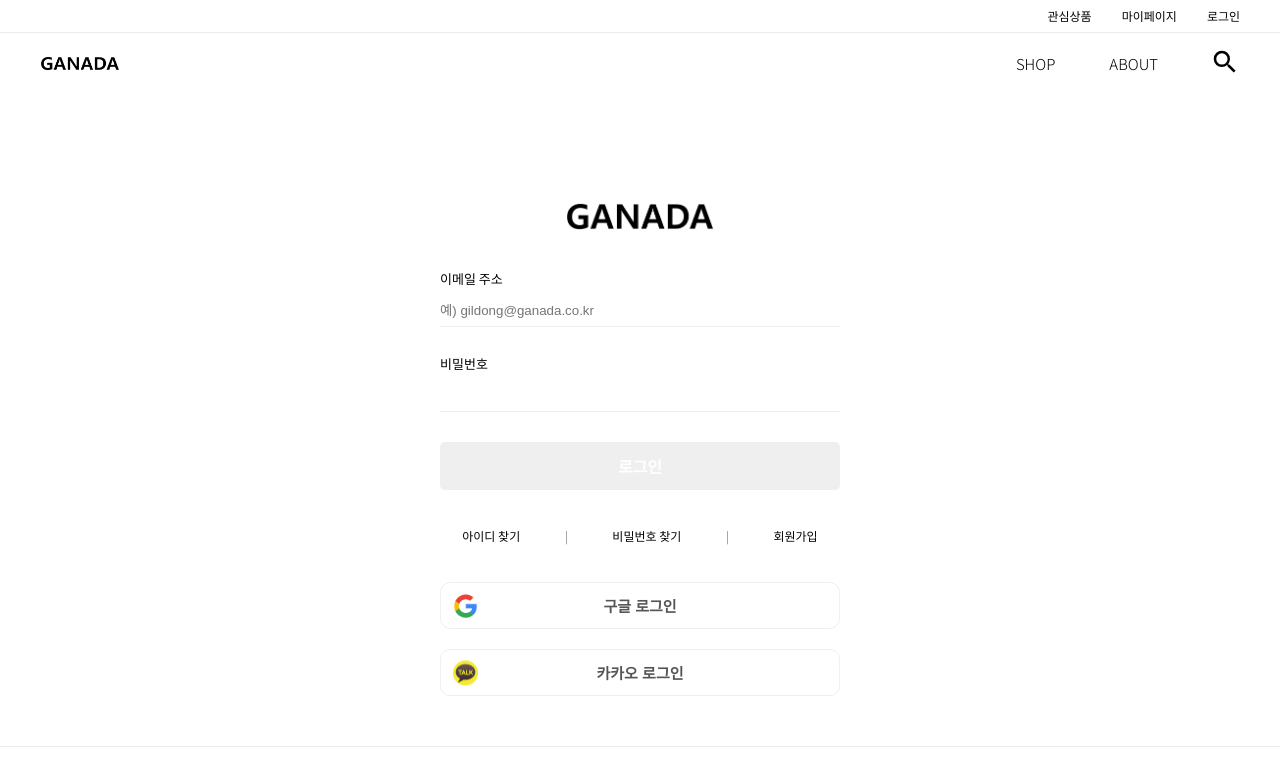
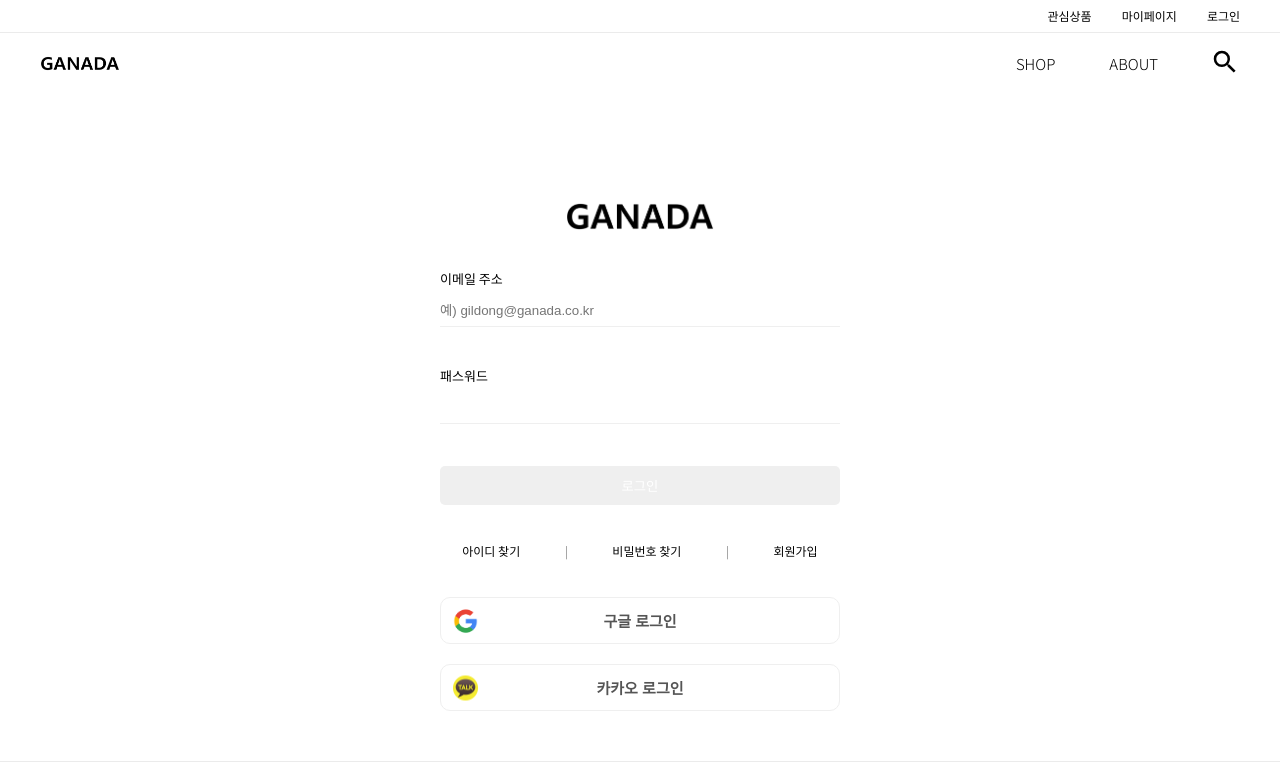
Before and after one commit to GANADA-FAMILY/GANADA-MARKET, a React (Create React App) app in the folder FE/: page /login in a window 1280 px wide. Shown: the top 783 px of the page. Built offline with nearby package versions, Linux system fonts and the light colour scheme; no server answers.

Commit message:
feat : 로그인 UI, 유효성 검사

```diff
--- /dev/null
+++ b/FE/src/components/atoms/changgun/LoginButton.tsx
@@ -0,0 +1,30 @@
+import styled, { css } from 'styled-components';
+
+interface LoginButtonProps {
+  children: React.ReactNode;
+  isActive?: boolean;
+  onClick?: React.MouseEventHandler<HTMLButtonElement>;
+}
+
+LoginButton.defaultProps = {
+  isActive: false,
+  onClick: () => null,
+};
+
+const StyledButton = styled.button<LoginButtonProps>`
+  border: none;
+  border-radius: 0.5rem;
+  color: #fff;
+  background-color: ${(p) => (p.isActive ? 'black' : '#efefef')};
+  padding: 1rem;
+`;
+
+function LoginButton({ isActive, children, onClick }: LoginButtonProps) {
+  return (
+    <StyledButton disabled={!isActive} onClick={onClick} isActive={isActive}>
+      {children}
+    </StyledButton>
+  );
+}
+
+export { LoginButton };
--- a/FE/src/components/atoms/changgun/index.ts
+++ b/FE/src/components/atoms/changgun/index.ts
@@ -7,3 +7,4 @@ export * from './CategoryItem';
 export * from './Button';
 export * from './Input';
 export * from './Label';
+export * from './LoginButton';
--- a/FE/src/components/molecules/changgun/InputWithLabel.tsx
+++ b/FE/src/components/molecules/changgun/InputWithLabel.tsx
@@ -4,6 +4,9 @@ import { Input, Label } from 'components/atoms/changgun';
 interface InputWithLabelProps {
   labelName: string;
   placeholder?: string;
+  onChange?: (e: React.FormEvent<HTMLInputElement>) => void;
+  value: string;
+  type?: string;
 }
 
 const Wrapper = styled.div`
@@ -14,13 +17,25 @@ const Wrapper = styled.div`
 
 InputWithLabel.defaultProps = {
   placeholder: '',
+  type: 'text',
 };
 
-function InputWithLabel({ labelName, placeholder }: InputWithLabelProps) {
+function InputWithLabel({
+  labelName,
+  placeholder,
+  onChange,
+  value,
+  type,
+}: InputWithLabelProps) {
   return (
     <Wrapper>
       <Label>{labelName}</Label>
-      <Input placeholder={placeholder} />
+      <Input
+        type={type}
+        value={value}
+        onChange={onChange}
+        placeholder={placeholder}
+      />
     </Wrapper>
   );
 }
--- a/FE/src/components/organisms/changgun/LoginForm.tsx
+++ b/FE/src/components/organisms/changgun/LoginForm.tsx
@@ -1,3 +1,4 @@
+import { useState, useEffect } from 'react';
 import styled from 'styled-components';
 import { Logo, InputWithLabel } from 'components/molecules/changgun';
 import {
@@ -5,6 +6,7 @@ import {
   MenuLink,
   Text,
   FlexibleImage,
+  LoginButton,
 } from 'components/atoms/changgun';
 
 const Wrapper = styled.div`
@@ -21,7 +23,7 @@ const Header = styled.header`
 const FormGroup = styled.form`
   display: flex;
   flex-direction: column;
-  row-gap: 3rem;
+  row-gap: 2rem;
 `;
 
 const HelperMenu = styled.section`
@@ -55,26 +57,91 @@ const SocialIconBox = styled.div`
   height: 2.5rem;
 `;
 
+const InputAndError = styled.div`
+  display: flex;
+  flex-direction: column;
+  row-gap: 1rem;
+`;
+
 function LoginForm() {
+  const [emailValidity, setEmailValidity] = useState<boolean>(true);
+  const [passwordValidity, setPasswordValidity] = useState<boolean>(true);
+  const [formValidity, setFormValidity] = useState<boolean>(false);
+  const [emailValue, setEmailValue] = useState<string>('');
+  const [passwordValue, setPasswordValue] = useState<string>('');
+
+  useEffect(() => {
+    const timer = setTimeout(() => {
+      setEmailValidity(
+        emailValue.trim().includes('@') || emailValue.trim().length === 0,
+      );
+    }, 500);
+
+    return () => clearTimeout(timer);
+  }, [emailValue]);
+
+  useEffect(() => {
+    const timer = setTimeout(() => {
+      setPasswordValidity(
+        passwordValue.trim().length === 0 || passwordValue.trim().length > 7,
+      );
+    }, 500);
+
+    return () => clearTimeout(timer);
+  }, [passwordValue]);
+
+  useEffect(() => {
+    setFormValidity(
+      passwordValidity &&
+        emailValidity &&
+        emailValue.trim().length > 0 &&
+        passwordValue.trim().length > 0,
+    );
+  }, [passwordValidity, emailValidity]);
+
+  const emailChangeHandler = (e: React.FormEvent<HTMLInputElement>) => {
+    setEmailValue(e.currentTarget.value);
+  };
+
+  const passwordChangeHandler = (e: React.FormEvent<HTMLInputElement>) => {
+    setPasswordValue(e.currentTarget.value);
+  };
+
   return (
     <Wrapper>
       <Header>
         <Logo width="15rem" height="auto" />
       </Header>
       <FormGroup>
-        <InputWithLabel
-          labelName="이메일 주소"
-          placeholder="예) gildong@ganada.co.kr"
-        />
-        <InputWithLabel labelName="비밀번호" />
-        <Button
-          isActive={false}
-          padding="1.2rem"
-          additionalStyles="color: #fff; font-size: 1.6rem; font-weight: 600"
-          activeStyle="color: #fff; background-color: black"
-        >
-          로그인
-        </Button>
+        <InputAndError>
+          <InputWithLabel
+            onChange={emailChangeHandler}
+            labelName="이메일 주소"
+            placeholder="예) gildong@ganada.co.kr"
+            value={emailValue}
+          />
+          <Text
+            size="xsmall"
+            styles={emailValidity ? 'color: #fff' : 'color :red'}
+          >
+            이메일을 입력하세요
+          </Text>
+        </InputAndError>
+        <InputAndError>
+          <InputWithLabel
+            type="password"
+            onChange={passwordChangeHandler}
+            labelName="패스워드"
+            value={passwordValue}
+          />
+          <Text
+            size="xsmall"
+            styles={passwordValidity ? 'color: #fff' : 'color :red'}
+          >
+            패스워드를 입력하세요
+          </Text>
+        </InputAndError>
+        <LoginButton isActive={formValidity}>로그인</LoginButton>
       </FormGroup>
       <HelperMenu>
         <MenuLink to="/findid">아이디 찾기</MenuLink>
--- a/FE/src/pages/TestPage.tsx
+++ b/FE/src/pages/TestPage.tsx
@@ -1,7 +1,5 @@
-import { InputWithLabel } from 'components/molecules/changgun';
-
 function TestPage() {
-  return <InputWithLabel labelName="이메일 주소" />;
+  return <div>sss</div>;
 }
 
 export default TestPage;
```
